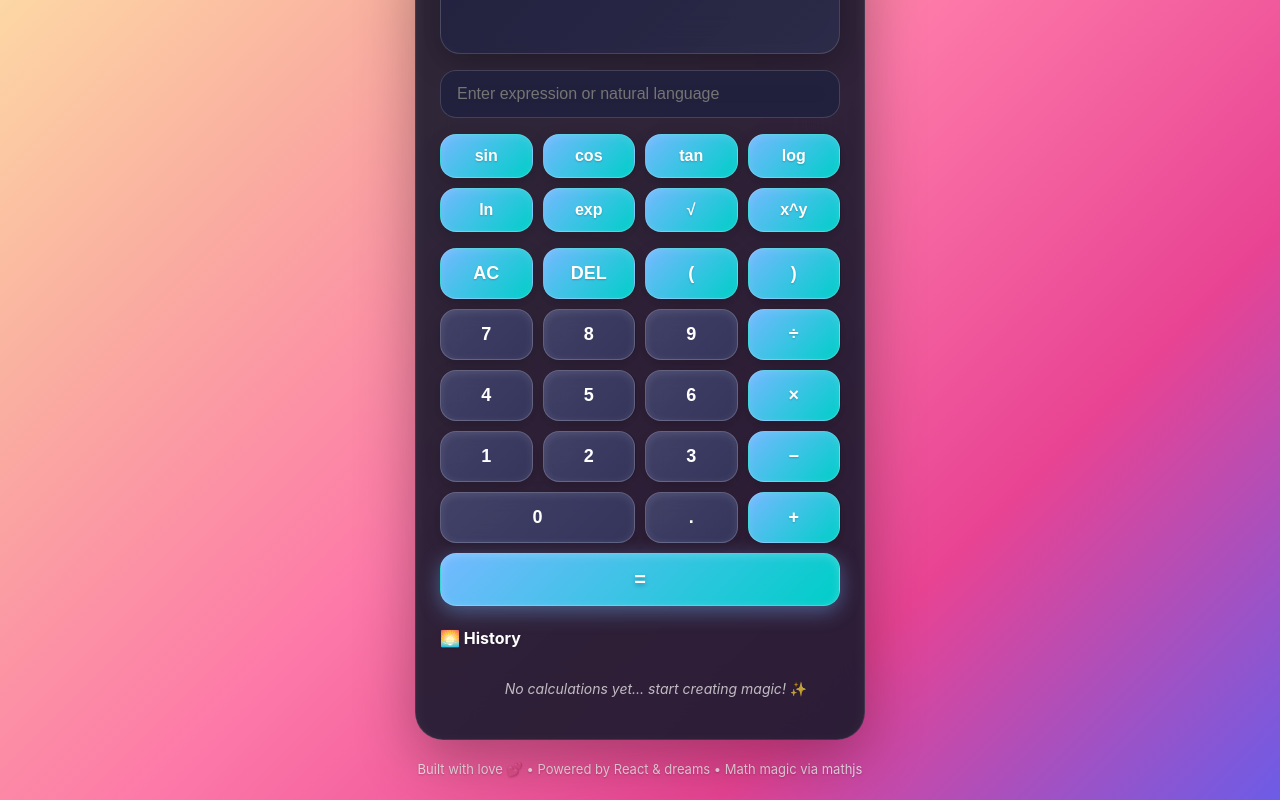
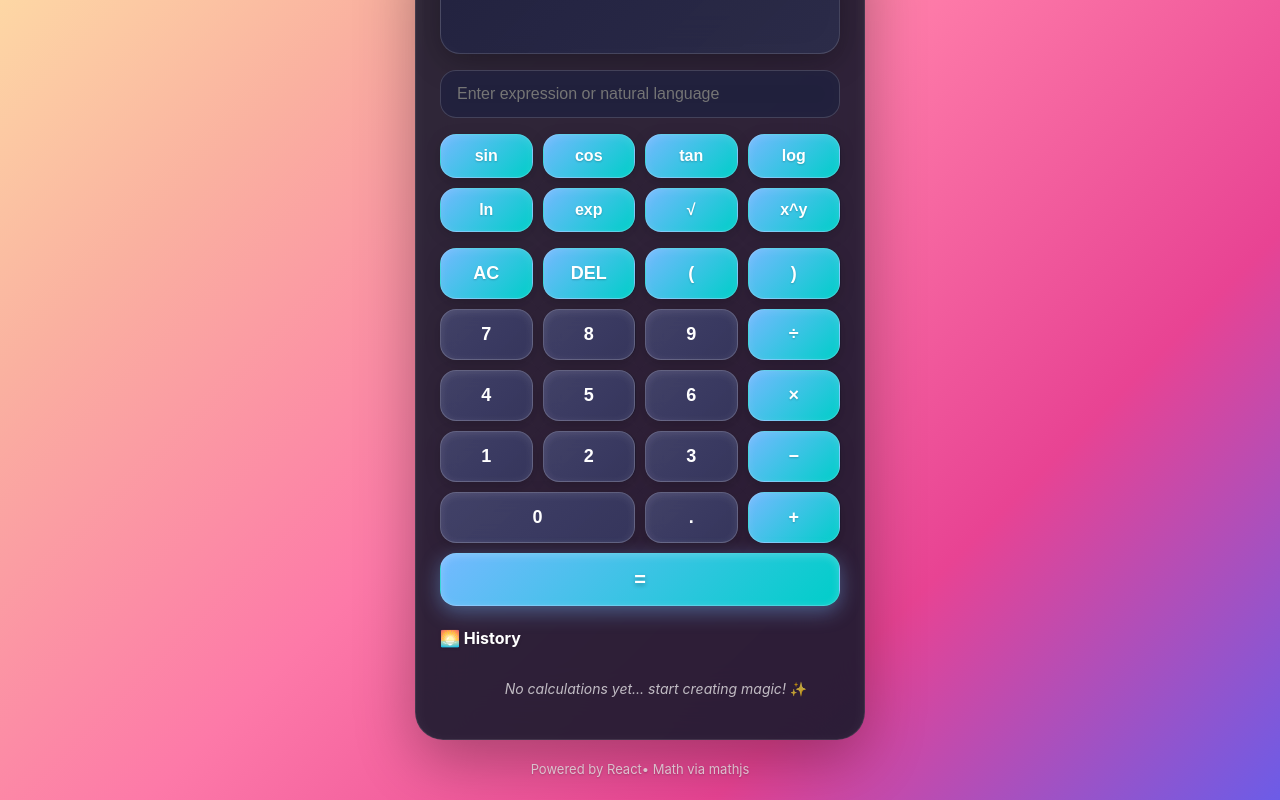
Before and after one commit to RyanVu612/GPTCalculator, a React (Vite) app in the folder ai-calculator/client/: page / in a window 1280 px wide. Shown: the part 187-987 px from the top of the page. Built offline with nearby package versions, Linux system fonts and the light colour scheme.

Commit message:
footer edits

```diff
--- a/ai-calculator/client/src/App.tsx
+++ b/ai-calculator/client/src/App.tsx
@@ -655,7 +655,7 @@ export default function App() {
           marginTop: 20,
           textShadow: "0 1px 2px rgba(0,0,0,0.2)"
         }}>
-          Built with love 💕 • Powered by React & dreams • Math magic via mathjs
+          Powered by React• Math via mathjs
         </div>
       </div>
     </div>
```
